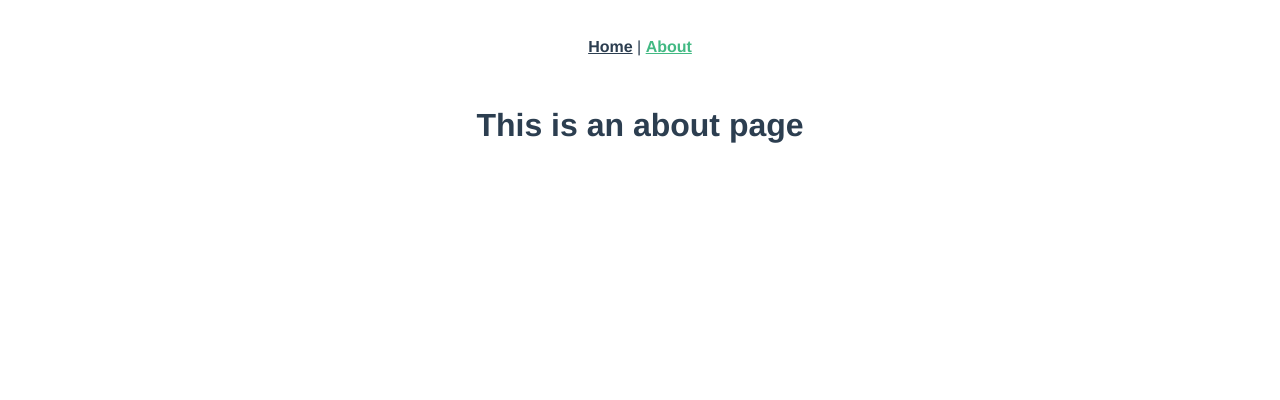
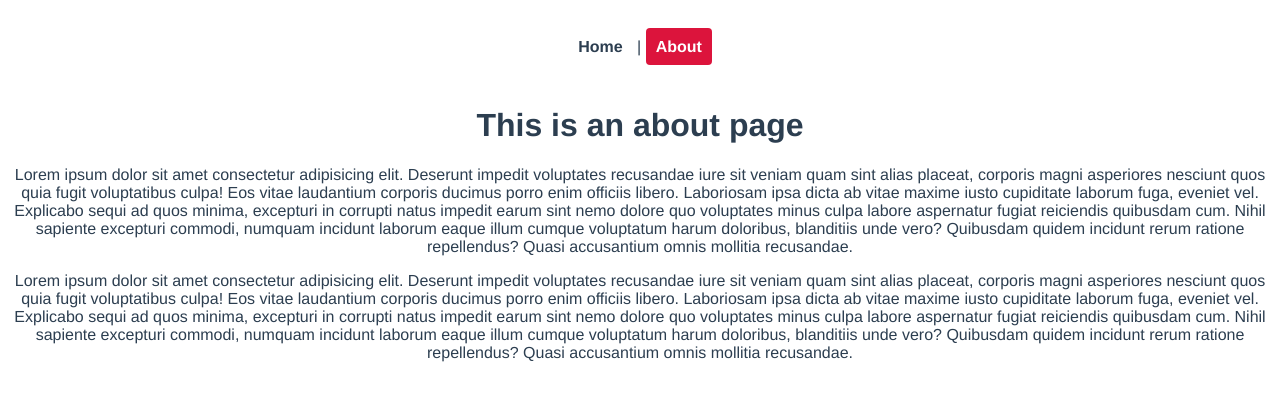
Before and after one commit to azmialwerfalli/new-jobs, a Vue app: page /about in a window 1280 px wide. Shown: the top 400 px of the page. Built offline with nearby package versions, Linux system fonts and the light colour scheme.

Commit message:
modified:   src/App.vue 	deleted:    src/components/HelloWorld.vue 	modified:   src/views/AboutView.vue 	modified:   src/views/HomeView.vue

```diff
--- a/src/App.vue
+++ b/src/App.vue
@@ -1,14 +1,14 @@
 <template>
   <nav>
-    <router-link to="/">Home</router-link> |
-    <router-link to="/about">About</router-link>
+    <router-link :to="{name: 'home'}">Home</router-link> |
+    <router-link :to="{name: 'about'}">About</router-link>
   </nav>
   <router-view/>
 </template>
 
 <style>
 #app {
-  font-family: Avenir, Helvetica, Arial, sans-serif;
+  font-family: Avenir, Helvetica,  Arial, sans-serif;
   -webkit-font-smoothing: antialiased;
   -moz-osx-font-smoothing: grayscale;
   text-align: center;
@@ -22,9 +22,13 @@
 nav a {
   font-weight: bold;
   color: #2c3e50;
+  text-decoration: none;
+  padding: 10px;
+  border-radius: .25rem;
 }
 
 nav a.router-link-exact-active {
-  color: #42b983;
+  color: #ffffff;
+  background: crimson;
 }
 </style>
--- a/src/components/HelloWorld.vue
+++ /dev/null
@@ -1,58 +0,0 @@
-<template>
-  <div class="hello">
-    <h1>{{ msg }}</h1>
-    <p>
-      For a guide and recipes on how to configure / customize this project,<br>
-      check out the
-      <a href="https://cli.vuejs.org" target="_blank" rel="noopener">vue-cli documentation</a>.
-    </p>
-    <h3>Installed CLI Plugins</h3>
-    <ul>
-      <li><a href="https://github.com/vuejs/vue-cli/tree/dev/packages/%40vue/cli-plugin-babel" target="_blank" rel="noopener">babel</a></li>
-      <li><a href="https://github.com/vuejs/vue-cli/tree/dev/packages/%40vue/cli-plugin-router" target="_blank" rel="noopener">router</a></li>
-    </ul>
-    <h3>Essential Links</h3>
-    <ul>
-      <li><a href="https://vuejs.org" target="_blank" rel="noopener">Core Docs</a></li>
-      <li><a href="https://forum.vuejs.org" target="_blank" rel="noopener">Forum</a></li>
-      <li><a href="https://chat.vuejs.org" target="_blank" rel="noopener">Community Chat</a></li>
-      <li><a href="https://twitter.com/vuejs" target="_blank" rel="noopener">Twitter</a></li>
-      <li><a href="https://news.vuejs.org" target="_blank" rel="noopener">News</a></li>
-    </ul>
-    <h3>Ecosystem</h3>
-    <ul>
-      <li><a href="https://router.vuejs.org" target="_blank" rel="noopener">vue-router</a></li>
-      <li><a href="https://vuex.vuejs.org" target="_blank" rel="noopener">vuex</a></li>
-      <li><a href="https://github.com/vuejs/vue-devtools#vue-devtools" target="_blank" rel="noopener">vue-devtools</a></li>
-      <li><a href="https://vue-loader.vuejs.org" target="_blank" rel="noopener">vue-loader</a></li>
-      <li><a href="https://github.com/vuejs/awesome-vue" target="_blank" rel="noopener">awesome-vue</a></li>
-    </ul>
-  </div>
-</template>
-
-<script>
-export default {
-  name: 'HelloWorld',
-  props: {
-    msg: String
-  }
-}
-</script>
-
-<!-- Add "scoped" attribute to limit CSS to this component only -->
-<style scoped>
-h3 {
-  margin: 40px 0 0;
-}
-ul {
-  list-style-type: none;
-  padding: 0;
-}
-li {
-  display: inline-block;
-  margin: 0 10px;
-}
-a {
-  color: #42b983;
-}
-</style>
--- a/src/views/AboutView.vue
+++ b/src/views/AboutView.vue
@@ -1,5 +1,7 @@
 <template>
   <div class="about">
     <h1>This is an about page</h1>
+    <p>Lorem ipsum dolor sit amet consectetur adipisicing elit. Deserunt impedit voluptates recusandae iure sit veniam quam sint alias placeat, corporis magni asperiores nesciunt quos quia fugit voluptatibus culpa! Eos vitae laudantium corporis ducimus porro enim officiis libero. Laboriosam ipsa dicta ab vitae maxime iusto cupiditate laborum fuga, eveniet vel. Explicabo sequi ad quos minima, excepturi in corrupti natus impedit earum sint nemo dolore quo voluptates minus culpa labore aspernatur fugiat reiciendis quibusdam cum. Nihil sapiente excepturi commodi, numquam incidunt laborum eaque illum cumque voluptatum harum doloribus, blanditiis unde vero? Quibusdam quidem incidunt rerum ratione repellendus? Quasi accusantium omnis mollitia recusandae.</p>
+    <p>Lorem ipsum dolor sit amet consectetur adipisicing elit. Deserunt impedit voluptates recusandae iure sit veniam quam sint alias placeat, corporis magni asperiores nesciunt quos quia fugit voluptatibus culpa! Eos vitae laudantium corporis ducimus porro enim officiis libero. Laboriosam ipsa dicta ab vitae maxime iusto cupiditate laborum fuga, eveniet vel. Explicabo sequi ad quos minima, excepturi in corrupti natus impedit earum sint nemo dolore quo voluptates minus culpa labore aspernatur fugiat reiciendis quibusdam cum. Nihil sapiente excepturi commodi, numquam incidunt laborum eaque illum cumque voluptatum harum doloribus, blanditiis unde vero? Quibusdam quidem incidunt rerum ratione repellendus? Quasi accusantium omnis mollitia recusandae.</p>
   </div>
 </template>
--- a/src/views/HomeView.vue
+++ b/src/views/HomeView.vue
@@ -1,18 +1,17 @@
 <template>
   <div class="home">
-    <img alt="Vue logo" src="../assets/logo.png">
-    <HelloWorld msg="Welcome to Your Vue.js App"/>
+    <h1>Home Page</h1>
+    <p>Lorem ipsum dolor sit amet consectetur adipisicing elit. Deserunt impedit voluptates recusandae iure sit veniam quam sint alias placeat, corporis magni asperiores nesciunt quos quia fugit voluptatibus culpa! Eos vitae laudantium corporis ducimus porro enim officiis libero. Laboriosam ipsa dicta ab vitae maxime iusto cupiditate laborum fuga, eveniet vel. Explicabo sequi ad quos minima, excepturi in corrupti natus impedit earum sint nemo dolore quo voluptates minus culpa labore aspernatur fugiat reiciendis quibusdam cum. Nihil sapiente excepturi commodi, numquam incidunt laborum eaque illum cumque voluptatum harum doloribus, blanditiis unde vero? Quibusdam quidem incidunt rerum ratione repellendus? Quasi accusantium omnis mollitia recusandae.</p>
+    <p>Lorem ipsum dolor sit amet consectetur adipisicing elit. Deserunt impedit voluptates recusandae iure sit veniam quam sint alias placeat, corporis magni asperiores nesciunt quos quia fugit voluptatibus culpa! Eos vitae laudantium corporis ducimus porro enim officiis libero. Laboriosam ipsa dicta ab vitae maxime iusto cupiditate laborum fuga, eveniet vel. Explicabo sequi ad quos minima, excepturi in corrupti natus impedit earum sint nemo dolore quo voluptates minus culpa labore aspernatur fugiat reiciendis quibusdam cum. Nihil sapiente excepturi commodi, numquam incidunt laborum eaque illum cumque voluptatum harum doloribus, blanditiis unde vero? Quibusdam quidem incidunt rerum ratione repellendus? Quasi accusantium omnis mollitia recusandae.</p>
   </div>
 </template>
 
 <script>
 // @ is an alias to /src
-import HelloWorld from '@/components/HelloWorld.vue'
 
 export default {
   name: 'HomeView',
   components: {
-    HelloWorld
   }
 }
 </script>
```
